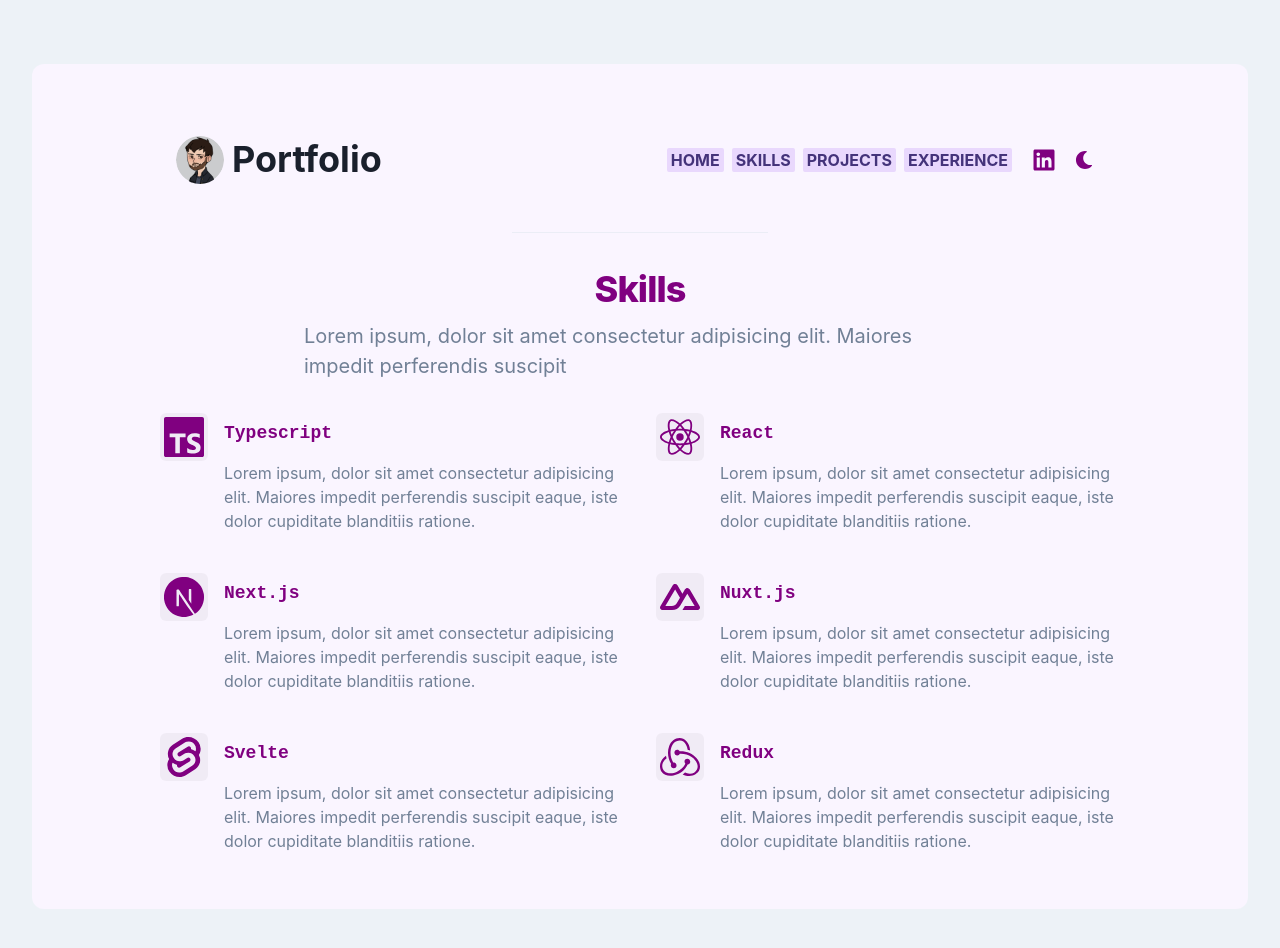
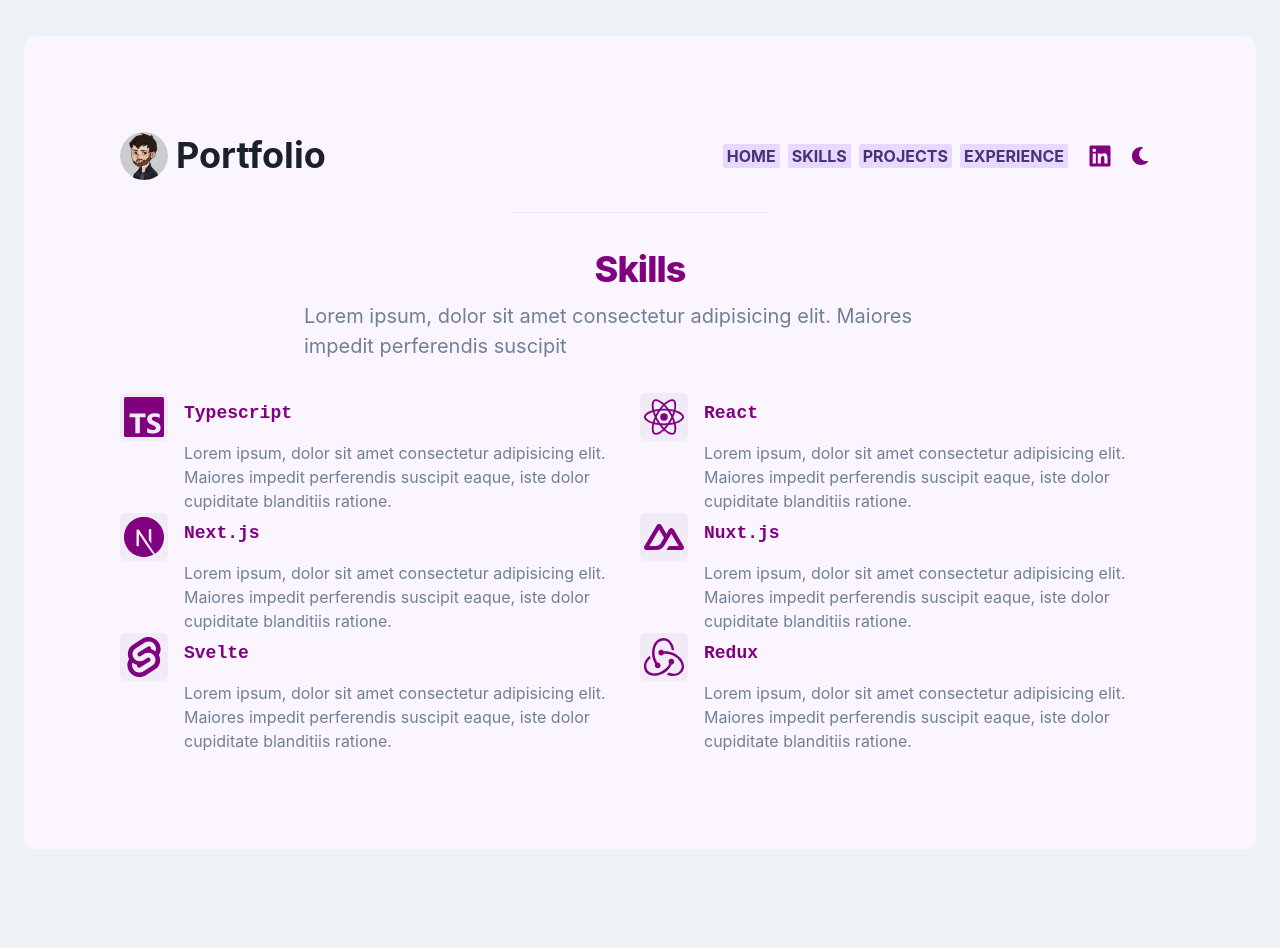
Before and after one commit to alpliar/portfolio, a Next.js app: page /skills in a window 1280 px wide. Shown: the top 948 px of the page. After the commit the page ends 885 px from the top, so only its background shows below. Built offline with nearby package versions, Linux system fonts and the light colour scheme.

Commit message:
refactor: pagel layout component

```diff
--- a/components/TimeLine.tsx
+++ b/components/TimeLine.tsx
@@ -20,8 +20,7 @@ const TimeLine: React.FC<Props> = ({}) => {
         background: "secondary",
         bottom: 0,
         content: '""',
-        left: 8,
-        marginLeft: -1,
+        left: 1,
         position: "absolute",
         top: 0,
         transition: "all ease-in-out 0.2s",
@@ -30,8 +29,7 @@ const TimeLine: React.FC<Props> = ({}) => {
     },
     margin: "0 auto",
     maxWidth: "container.lg",
-    paddingX: 4,
-    paddingY: 0,
+    padding: 0,
     paddingTop: { md: 20 },
     position: "relative",
     spacing: { base: 4, md: 20, lg: 4 },
--- a/components/TimeLineEvent.tsx
+++ b/components/TimeLineEvent.tsx
@@ -124,7 +124,7 @@ const TimeLineEvent: React.FC<Props> = ({ event, isEven }) => {
   };
   const iconResponsiveProps: IconProps = useBreakpointValue({
     sm: {
-      left: 16,
+      left: 10,
     },
     md: {
       // textAlign: isEven ? "start" : "end",
--- a/layouts/Features.tsx
+++ b/layouts/Features.tsx
@@ -1,16 +1,5 @@
-import {
-  Box,
-  Center,
-  Divider,
-  Flex,
-  Heading,
-  Stack,
-  Text,
-} from "@chakra-ui/react";
+import { Flex, Heading, Stack, Text } from "@chakra-ui/react";
 import React, { ReactNode } from "react";
-import PageHeaderEnd from "../components/PageHeaderEnd";
-import PageHeaderLogo from "../components/PageHeaderLogo";
-import Header from "./Header";
 
 interface FeaturesGridProps {
   children: ReactNode;
@@ -51,43 +40,9 @@ const Features: React.FC<FeaturesProps> = ({
       {children}
     </Stack>
   );
-  const childrenContainerStyle = {
-    padding: {
-      base: 2,
-      lg: 8,
-      md: 4,
-    },
-    // marginTop: 8,
-    spacing: 8,
-    transition: "all ease-in-out 0.2s",
-  };
+
   return (
-    <Box
-      as="main"
-      py={6}
-      bgColor="chakra-card-bg"
-      rounded="xl"
-      w="full"
-      maxW="7xl"
-      margin="auto"
-    >
-      <Box
-        w="full"
-        maxW={{ lg: "7xl" }}
-        mx="auto"
-        px={{
-          base: 4,
-          sm: 8,
-          md: 16,
-          xl: 24,
-        }}
-        transition="all ease-in-out 0.2s"
-      >
-        <Stack {...childrenContainerStyle}>
-          <Header start={<PageHeaderLogo />} end={<PageHeaderEnd />} />
-          <Center>
-            <Divider maxW={64} />
-          </Center>
+    <>
       <Flex direction="column" align={{ base: "left", md: "center" }}>
         <Heading
           as="h1"
@@ -120,9 +75,7 @@ const Features: React.FC<FeaturesProps> = ({
       </Flex>
 
       <FeaturesGrid>{children}</FeaturesGrid>
-        </Stack>
-      </Box>
-    </Box>
+    </>
   );
 };
 
--- a/layouts/Header.tsx
+++ b/layouts/Header.tsx
@@ -1,12 +1,4 @@
-import {
-  Box,
-  BoxProps,
-  Flex,
-  FlexProps,
-  Spacer,
-  Wrap,
-  WrapProps,
-} from "@chakra-ui/react";
+import { Flex, FlexProps, Spacer } from "@chakra-ui/react";
 import React, { ReactNode } from "react";
 
 type Props = { start?: ReactNode; end?: ReactNode };
@@ -14,7 +6,6 @@ type Props = { start?: ReactNode; end?: ReactNode };
 const Header: React.FC<Props> = ({ start, end }) => {
   const containerStyle: FlexProps = {
     align: "center",
-    padding: 4,
     gap: 5,
   };
 
--- a/layouts/PageLayout.tsx
+++ b/layouts/PageLayout.tsx
@@ -1,22 +1,87 @@
-import { Box, Stack } from "@chakra-ui/react";
+import {
+  Box,
+  BoxProps,
+  Center,
+  Divider,
+  Flex,
+  Heading,
+  HeadingProps,
+  Stack,
+  StackProps,
+  Text,
+  TextProps,
+} from "@chakra-ui/react";
 import React, { ReactNode } from "react";
+import PageHeaderEnd from "../components/PageHeaderEnd";
+import PageHeaderLogo from "../components/PageHeaderLogo";
+import Header from "./Header";
 
-type Props = { children: ReactNode };
+interface PageLayoutProps {
+  children: ReactNode;
+  subtitle: string;
+  title: string;
+}
 
-const PageLayout: React.FC<Props> = ({ children }) => {
-  const childrenContainerStyle = {
+const PageLayout: React.FC<PageLayoutProps> = ({
+  children,
+  subtitle,
+  title,
+}) => {
+  const pageStyle: BoxProps = {
+    paddingY: 1,
+    paddingX: { base: 1, sm: 2, md: 6 },
+  };
+  const paperStyle: StackProps = {
+    bgColor: "chakra-card-bg",
+    rounded: "xl",
+    w: "full",
+    maxW: "7xl",
+    margin: "auto",
     padding: {
-      base: 2,
-      lg: 8,
-      md: 4,
+      base: 3,
+      sm: 6,
+      md: 16,
+      xl: 24,
     },
-    marginTop: 8,
+    marginY: 8,
+    transition: "all ease-in-out 0.2s",
     spacing: 8,
-    transition: "all ease-in-out 0.2s",
   };
+
+  const titleStyle: HeadingProps = {
+    as: "h1",
+    mt: 2,
+    fontSize: { base: "3xl", sm: "4xl" },
+    lineHeight: 8,
+    fontWeight: "extrabold",
+    letterSpacing: "tight",
+    color: "primary",
+  };
+
+  const subtitleStyle: TextProps = {
+    mt: 4,
+    maxW: "2xl",
+    fontSize: "xl",
+    // mx: { lg: 'auto'},
+    color: "gray.500",
+    _dark: {
+      color: "gray.400",
+    },
+  };
+
   return (
-    <Box as="main" marginBottom={16}>
-      <Stack {...childrenContainerStyle}>{children}</Stack>
+    <Box as="main" {...pageStyle}>
+      <Stack {...paperStyle}>
+        <Header start={<PageHeaderLogo />} end={<PageHeaderEnd />} />
+        <Center>
+          <Divider maxW={64} />
+        </Center>
+        <Flex direction="column" align={{ base: "left", md: "center" }}>
+          <Heading {...titleStyle}>{title}</Heading>
+          <Text {...subtitleStyle}>{subtitle}</Text>
+        </Flex>
+        {children}
+      </Stack>
     </Box>
   );
 };
--- a/pages/_app.tsx
+++ b/pages/_app.tsx
@@ -1,14 +1,11 @@
 import { ChakraProvider } from "@chakra-ui/react";
 import type { AppProps } from "next/app";
-import PageLayout from "../layouts/PageLayout";
 import theme from "../theme";
 
 export default function App({ Component, pageProps }: AppProps) {
   return (
     <ChakraProvider theme={theme}>
-      <PageLayout>
-        <Component {...pageProps} />
-      </PageLayout>
+      <Component {...pageProps} />
     </ChakraProvider>
   );
 }
--- a/pages/index.tsx
+++ b/pages/index.tsx
@@ -12,9 +12,9 @@ export default function Home() {
         <meta name="viewport" content="width=device-width, initial-scale=1" />
         <link rel="icon" href="/favicon.ico" />
       </Head>
-      <Features title="Alexandre" subtitle="Senior software engineer">
+      <PageLayout title="Alexandre" subtitle="Senior software engineer">
         <></>
-      </Features>
+      </PageLayout>
     </>
   );
 }
--- a/pages/skills.tsx
+++ b/pages/skills.tsx
@@ -1,4 +1,4 @@
-import { useBreakpointValue } from "@chakra-ui/react";
+import { SimpleGrid, useBreakpointValue } from "@chakra-ui/react";
 import React from "react";
 import {
   SiNextdotjs,
@@ -10,16 +10,17 @@ import {
 } from "react-icons/si";
 import Feature from "../components/Feature";
 import Features from "../layouts/Features";
+import PageLayout from "../layouts/PageLayout";
 
 type Props = {};
 const SkillsPage: React.FC<Props> = ({}) => {
   return (
-    <Features
+    <PageLayout
       title="Skills"
       subtitle="Lorem ipsum, dolor sit amet consectetur adipisicing elit. Maiores
         impedit perferendis suscipit"
-      columns={useBreakpointValue({ base: 1, sm: 2 })}
     >
+      <SimpleGrid columns={{ base: 1, md: 2 }}>
         <Feature title="Typescript" icon={SiTypescript}>
           Lorem ipsum, dolor sit amet consectetur adipisicing elit. Maiores
           impedit perferendis suscipit eaque, iste dolor cupiditate blanditiis
@@ -53,7 +54,8 @@ const SkillsPage: React.FC<Props> = ({}) => {
           impedit perferendis suscipit eaque, iste dolor cupiditate blanditiis
           ratione.
         </Feature>
-    </Features>
+      </SimpleGrid>
+    </PageLayout>
   );
 };
 
--- a/theme/index.ts
+++ b/theme/index.ts
@@ -1,12 +1,12 @@
 import { extendTheme } from "@chakra-ui/react";
 import { components } from "./components";
 import semanticTokens from "./semanticTokens";
-import { sizes } from "./sizes";
-import { breakpoints } from "./breakpoints";
+// import { sizes } from "./sizes";
+// import { breakpoints } from "./breakpoints";
 
 const theme = extendTheme({
   // sizes,
-  breakpoints,
+  // breakpoints,
   components,
   semanticTokens,
 });
```
Also changed, not shown: components/TimeLineRow.tsx (+5 -5 lines), pages/experience.tsx (+4 -18 lines), pages/projects.tsx (+29 -12 lines). Lines whose indentation alone changed are shown as unchanged.
